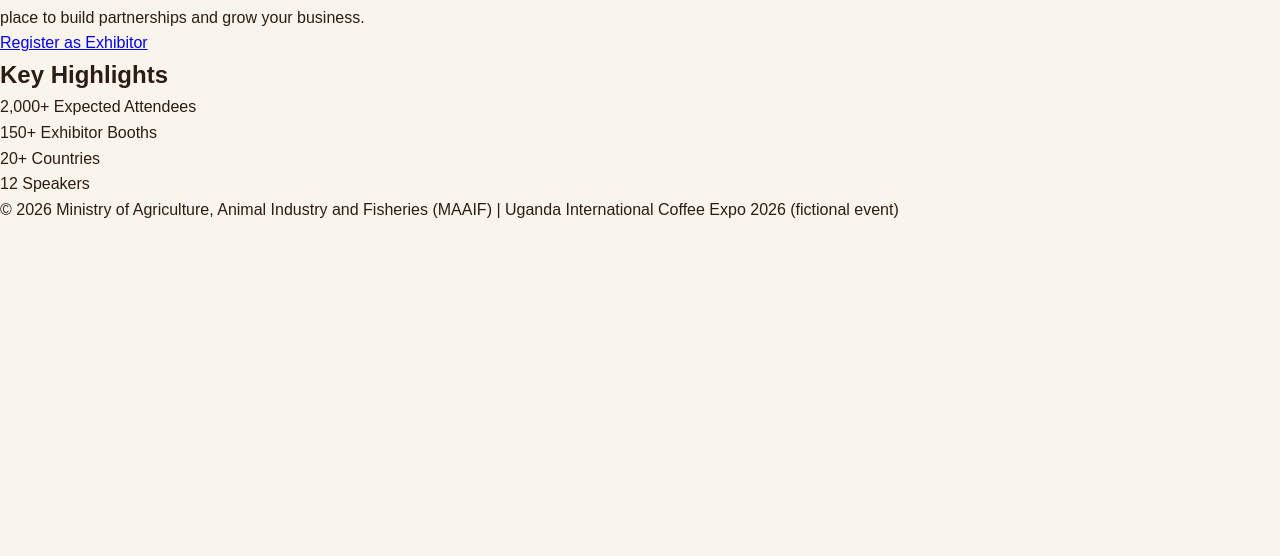
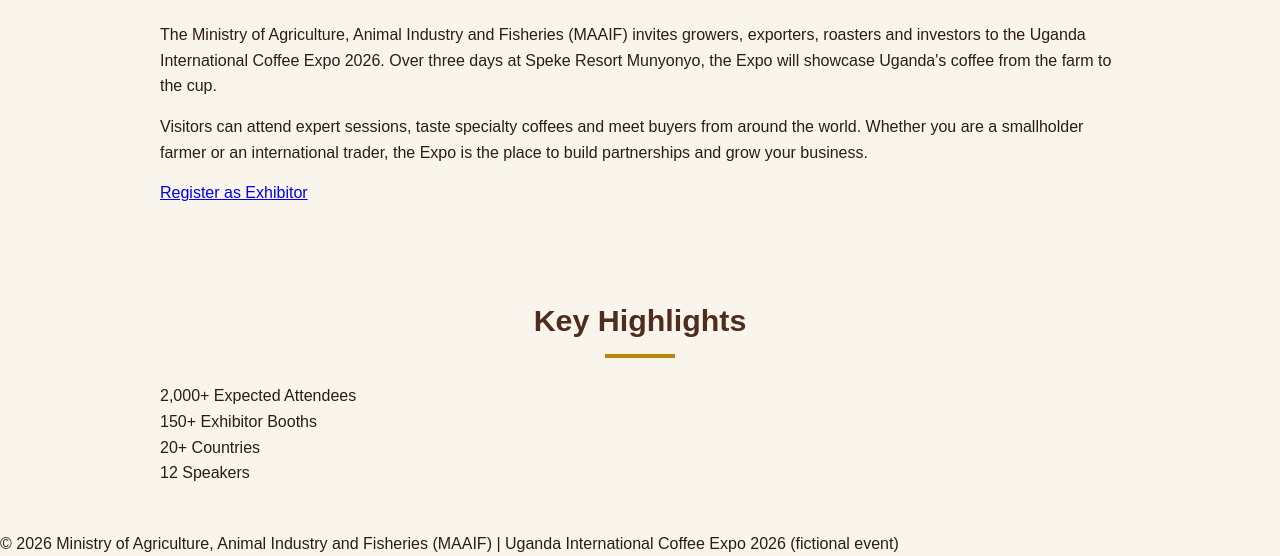
Before and after one commit to Patrickodida/coffee-expo-2026-website, a plain HTML site: page index.html in a window 1280 px wide. Shown: the part 672-1228 px from the top of the page. Before the commit the page ends 894 px from the top, so only its background shows below. Drawn offline with Linux system fonts and the light colour scheme.

Commit message:
Homepage - Style main section

```diff
--- a/expo.css
+++ b/expo.css
@@ -115,3 +115,30 @@ main {
 .page-title p {
     color: #E3B84B;
 }
+
+/* Sections */
+.section {
+    max-width: 1000px;
+    margin: 0 auto;
+    padding: 45px 20px;
+}
+
+.section h2 {
+    color: #4E2D1E;
+    font-size: 1.9rem;
+    text-align: center;
+    margin-bottom: 25px;
+}
+
+.section h2::after {
+    content: "";
+    display: block;
+    width: 70px;
+    height: 4px;
+    background: #B8860B;
+    margin: 10px auto 0;
+}
+
+.overview p {
+    margin-bottom: 15px;
+}
```
